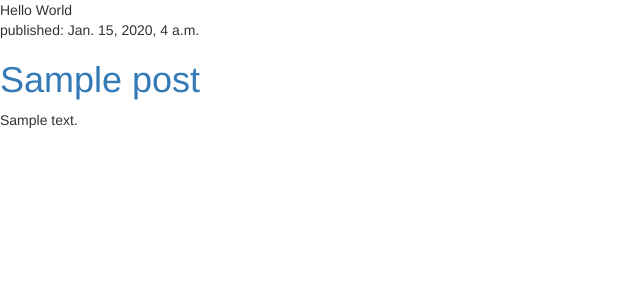
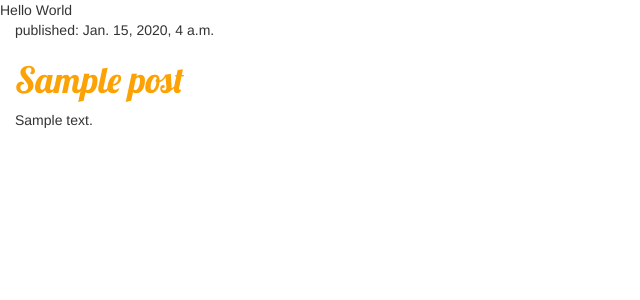
Before and after one commit to gunnarlivingston/my-first-blog, a Django app: template blog/templates/blog/post_list.html in a window 1280 px wide. Shown: the top 300 px of the page, without its empty margins (0-640 px from the left). Run offline with Django 3.2, Linux system fonts and the light colour scheme; the template is opened without the code that fills it: values that come from a table or form of the project are taken from there, others are empty; tables that the repository leaves empty hold one stand-in row (values such as "Sample post"); some libraries are stand-ins or nearby versions.

Commit message:
Modifying CSS

```diff
--- a/blog/static/css/blog.css
+++ b/blog/static/css/blog.css
@@ -1,3 +1,8 @@
 h1 a {
-    color: #FCA205
+    color: #FCA205;
+    font-family: 'Lobster';
 }
+
+.blog-posts {
+    padding-left: 15px;
+}
--- a/blog/templates/blog/post_list.html
+++ b/blog/templates/blog/post_list.html
@@ -1,17 +1,21 @@
+{% load staticfiles %}
 <html>
 <head>Hello World
-<link rel="stylesheet" href="//maxcdn.bootstrapcdn.com/bootstrap/3.2.0/css/bootstrap.min.css">
-<link rel="stylesheet" href="//maxcdn.bootstrapcdn.com/bootstrap/3.2.0/css/bootstrap-theme.min.css">
+    <link rel="stylesheet" href="//maxcdn.bootstrapcdn.com/bootstrap/3.2.0/css/bootstrap.min.css">
+    <link rel="stylesheet" href="//maxcdn.bootstrapcdn.com/bootstrap/3.2.0/css/bootstrap-theme.min.css">
+    <link rel="stylesheet" href="{% static 'css/blog.css' %}">
+    <link href="//fonts.googleapis.com/css?family=Lobster&subset=latin,latin-ext" rel="stylesheet" type="text/css">
 </head>
 
 
+<body>
 {% for post in posts %}
-    <div>
-    <p>published: {{ post.published_date }}</p>
-    <h1><a href="">{{ post.title }}</a></h1>
-    <p>{{ post.text|linebreaksbr }}</p>
+    <div class="blog-posts">
+        <p>published: {{ post.published_date }}</p>
+        <h1><a href="">{{ post.title }}</a></h1>
+        <p>{{ post.text|linebreaksbr }}</p>
     </div>
 {% endfor %}
-
+</body>
 
 </html>
```
